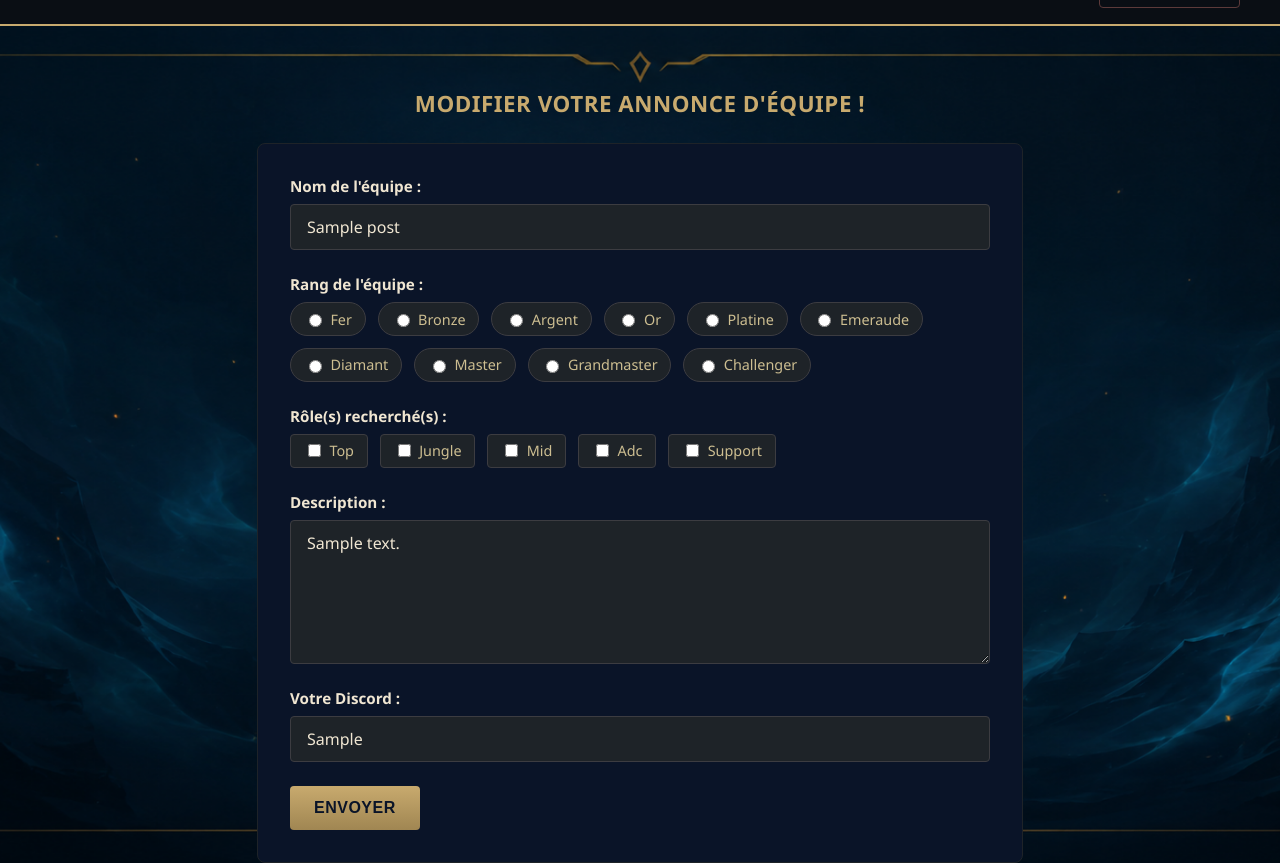
After one commit to alexandrebrachmann1-byte/teamup, a PHP site: page /pages/team_post_edit.php?id=1 in a window 1280 px wide. The commit adds this page. Shown: the part 46-909 px from the top of the page. Run offline with PHP 8.4, Linux system fonts and the light colour scheme; the visitor is signed in with stand-in values (Sample User, id 1); tables that the repository leaves empty or names only in its code hold one stand-in row (values such as "Sample post").

Commit message:
Add page team_post_edit.php

```diff
--- a/pages/player_post_edit.php
+++ b/pages/player_post_edit.php
@@ -31,7 +31,7 @@ require_once "../data/champions.php";
                 if ($playerPost["user_id"] !== $_SESSION["user_id"]) {
                     header("Location: /teamup/pages/dashboard.php");
                 }
-                var_dump($playerPost);
+
             ?>
                 <h4 class="form-title">Modifier votre annonce !</h4>
                     <div class="form-wrapper">
--- /dev/null
+++ b/pages/team_post_edit.php
@@ -0,0 +1,92 @@
+<?php
+session_start();
+require_once "../functions/posts.php";
+require_once "../data/champions.php";
+?>
+<!DOCTYPE html>
+<html lang="fr">
+<head>
+    <meta charset="UTF-8">
+    <meta name="viewport" content="width=device-width, initial-scale=1.0">
+    <title>Modifier une annonce</title>
+    <link rel="stylesheet" href="/teamup/assets/css/style.css">
+</head>
+<body>
+    <?php require_once "../partials/header.php"; ?>
+        <div class="page-content">
+            <?php
+                if (!isset($_SESSION["user_id"])) {
+                header("Location: /teamup/pages/login.php");
+                exit;
+                }
+
+                if (!isset($_GET["id"])) {
+                    header("Location: /teamup/pages/dashboard.php");
+                    exit;
+                }
+
+                $teamPost = get_team_post_by_id($_GET["id"]);
+                $teamPost = $teamPost[0];
+
+                if ($teamPost["user_id"] !== $_SESSION["user_id"]) {
+                    header("Location: /teamup/pages/dashboard.php");
+                }
+
+            ?>
+                <h4 class="form-title">Modifier votre annonce d'équipe !</h4>
+                    <div class="form-wrapper">
+                        <form method="POST" action="../traitements/traitement_team_post.php" class="form">
+
+                            <div class="form-group">
+                                <label for="team-name" class="form-label">Nom de l'équipe :</label>
+                                <input type="text" name="name" id="team-name" class="form-input" value="<?= $teamPost["name"]; ?>" required>
+                            </div>
+
+                            <div class="form-group">
+                                <label class="form-label">Rang de l'équipe :</label>
+                                <div class="radio-group">
+                                    <label class="radio-option"><input type="radio" name="rank" id="team-iron" value="iron" required <?php if(strpos($teamPost["rank"], "iron")!== false){ ?> checked <?php } ?>> Fer</label>
+                                    <label class="radio-option"><input type="radio" name="rank" id="team-bronze" value="bronze" required <?php if(strpos($teamPost["rank"], "bronze")!== false){ ?> checked <?php } ?>> Bronze</label>
+                                    <label class="radio-option"><input type="radio" name="rank" id="team-silver" value="silver" required <?php if(strpos($teamPost["rank"], "silver")!== false){ ?> checked <?php } ?>> Argent</label>
+                                    <label class="radio-option"><input type="radio" name="rank" id="team-gold" value="gold" required <?php if(strpos($teamPost["rank"], "gold")!== false){ ?> checked <?php } ?>> Or</label>
+                                    <label class="radio-option"><input type="radio" name="rank" id="team-platinum" value="platinum" required <?php if(strpos($teamPost["rank"], "platinum")!== false){ ?> checked <?php } ?>> Platine</label>
+                                    <label class="radio-option"><input type="radio" name="rank" id="team-emerald" value="emerald" required <?php if(strpos($teamPost["rank"], "emerald")!== false){ ?> checked <?php } ?>> Emeraude</label>
+                                    <label class="radio-option"><input type="radio" name="rank" id="team-diamond" value="diamond" required <?php if(strpos($teamPost["rank"], "diamond")!== false){ ?> checked <?php } ?>> Diamant</label>
+                                    <label class="radio-option"><input type="radio" name="rank" id="team-master" value="master" required <?php if(strpos($teamPost["rank"], "master")!== false){ ?> checked <?php } ?>> Master</label>
+                                    <label class="radio-option"><input type="radio" name="rank" id="team-grandmaster" value="grandmaster" required <?php if(strpos($teamPost["rank"], "grandmaster")!== false){ ?> checked <?php } ?>> Grandmaster</label>
+                                    <label class="radio-option"><input type="radio" name="rank" id="team-challenger" value="challenger" required <?php if(strpos($teamPost["rank"], "challenger")!== false){ ?> checked <?php } ?>> Challenger</label>
+                                </div>
+                            </div>
+
+                            <div class="form-group">
+                                <label class="form-label">Rôle(s) recherché(s) :</label>
+                                <div class="checkbox-group">
+                                    <label class="checkbox-option"><input type="checkbox" name="role[]" id="team-top" value="top" <?php if(strpos($teamPost["role"], "top")!== false){ ?> checked <?php } ?>> Top</label>
+                                    <label class="checkbox-option"><input type="checkbox" name="role[]" id="team-jungle" value="jungle" <?php if(strpos($teamPost["role"], "jungle")!== false){ ?> checked <?php } ?>> Jungle</label>
+                                    <label class="checkbox-option"><input type="checkbox" name="role[]" id="team-mid" value="mid" <?php if(strpos($teamPost["role"], "mid")!== false){ ?> checked <?php } ?>> Mid</label>
+                                    <label class="checkbox-option"><input type="checkbox" name="role[]" id="team-adc" value="adc" <?php if(strpos($teamPost["role"], "adc")!== false){ ?> checked <?php } ?>> Adc</label>
+                                    <label class="checkbox-option"><input type="checkbox" name="role[]" id="team-support" value="support" <?php if(strpos($teamPost["role"], "support")!== false){ ?> checked <?php } ?>> Support</label>
+                                </div>
+                            </div>
+
+                            <div class="form-group">
+                                <label for="team-description" class="form-label">Description :</label>
+                                <textarea name="description" id="team-description" class="form-textarea" required><?= $teamPost["description"]; ?></textarea>
+                            </div>
+
+                            <div class="form-group">
+                                <label for="team-discord" class="form-label">Votre Discord :</label>
+                                <input type="text" name="discord" id="team-discord" class="form-input" value="<?= $teamPost["discord"]; ?>" required>
+                            </div>
+
+                            <div class="form-group">
+                                <button type="submit" name="ok" class="btn btn-primary">
+                                    Envoyer
+                                </button>
+                            </div>
+
+                        </form>
+                    </div>
+        </div>
+</body>
+</html>
```
